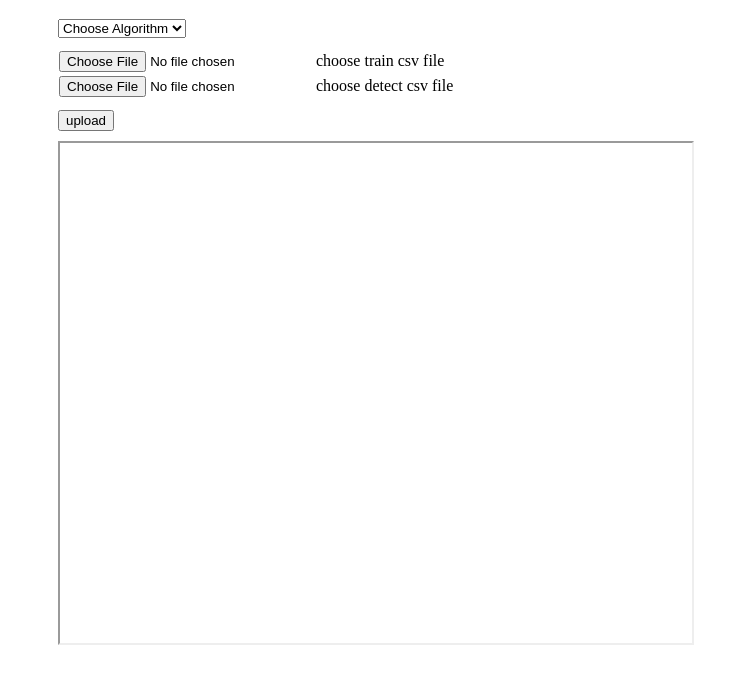
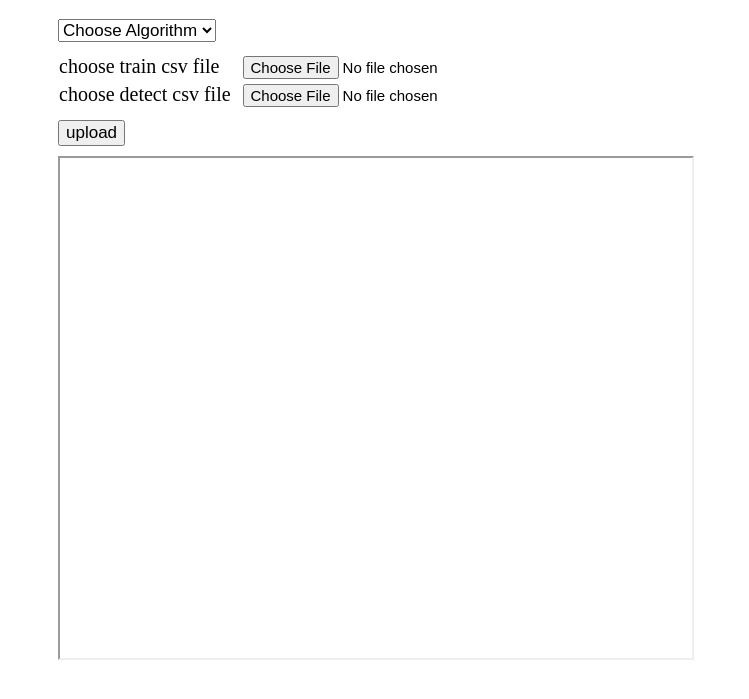
Before and after one commit to sarits991/anomaly_detection_webapp, a website: page view/index.html in a window 1280 px wide. Shown: the part 61-760 px from the top of the page, without its empty margins (0-749 px from the left). Drawn offline with Linux system fonts and the light colour scheme.

Commit message:
fix view

```diff
--- a/package.json
+++ b/package.json
@@ -11,7 +11,6 @@
   "author": "",
   "license": "ISC",
   "dependencies": {
-    "body-parser": "^1.19.0",
     "express": "^4.17.1",
     "express-fileupload": "^1.2.1",
     "node-addon-api": "^3.1.0",
--- a/view/index.html
+++ b/view/index.html
@@ -11,7 +11,7 @@
 <body>
 <h1>Anomaly Detection Server</h1>
 <label style="margin-left:50px" for="model_type">
-    <select name="model_type" id="model_type" form="detectForm">
+    <select style="font-size: 17px;" name="model_type" id="model_type" form="detectForm">
     <option selected="true" disabled="disabled">Choose Algorithm</option>
     <option value="regression">regression</option>
     <option value="hybrid">hybrid</option>
@@ -19,18 +19,18 @@
 </label>
 <form action="/detect" method="post" enctype="multipart/form-data" id="detectForm" name="detect" target="result" onsubmit="pending()">
     <table style="margin-left:48px; margin-bottom: 10px; margin-top: 10px">
-        <tr>
-            <td><input type="file" name="train_file"></td>
-            <td>choose train csv file</td>
+        <tr style="font-size: 20px;">
+            <td style="padding-right: 20px;">choose train csv file</td>
+            <td><input style="font-size: 15px;" type="file" name="train_file"></td>
         </tr>
-        <tr>
-            <td><input type="file" name="detect_file"></td>
+        <tr style="font-size: 20px;">
             <td >choose detect csv file</td>
+            <td><input style="font-size: 15px;" type="file" name="detect_file"></td>
         </tr>
     </table>
-    <input style="margin-left:50px" type="submit" value="upload">
+    <input style="margin-left:50px; font-size:17px;" type="submit" value="upload">
 </form>
-<iframe style="margin-left:50px; margin-top:10px" name="result" id="result"  width="50%" height="500" onload="OnLoad()" >
+<iframe style="margin-left:50px; margin-top:10px;" name="result" id="result"  width="50%" height="500" onload="OnLoad()" >
 </iframe>
 
 </body>
--- a/view/post_response_handles.js
+++ b/view/post_response_handles.js
@@ -1,6 +1,6 @@
 function OnLoad() {
-    let template = {'<>': 'ul','html':'<li><p style="font-size:17px;">feature1: ${feature1} <br>feature2: ${feature2} <br> timesteps: ${range}</p> </li>'};
-    let templateError = {'<>': 'div','html':'<p style="color: red;font-size:20px;"> ${error}</p>'};
+    let template = {'<>': 'ul','html':'<li><p style="font-size:20px;">feature1: ${feature1} <br>feature2: ${feature2} <br> timesteps: ${range}</p> </li>'};
+    let templateError = {'<>': 'div','html':'<p style="color: red;font-size:25px;"> ${error}</p>'};
     let iframe = document.getElementById("result");
     let data = iframe.contentDocument.body.innerText;
     if(data == null || typeof data == "undefined" || data == "")
@@ -10,14 +10,15 @@ function OnLoad() {
         iframe.contentDocument.write(json2html.render(data,templateError));
     }
     else{
-        iframe.contentDocument.write( json2html.render(data,template));
+        iframe.contentDocument.write(json2html.render(data,template));
     }
 }
 
 function pending() {
     let iframe = document.getElementById("result");
+    let body = iframe.contentWindow.document.querySelector('body');
     let text  = iframe.contentDocument.body;
     if(text != null)
         text.innerHTML = "";
-    iframe.contentDocument.write("pending..");
+    iframe.contentDocument.write("<p style='font-size: 25px;'>pending..</p>");
 }
```
Also changed, not shown: 1 other file.
